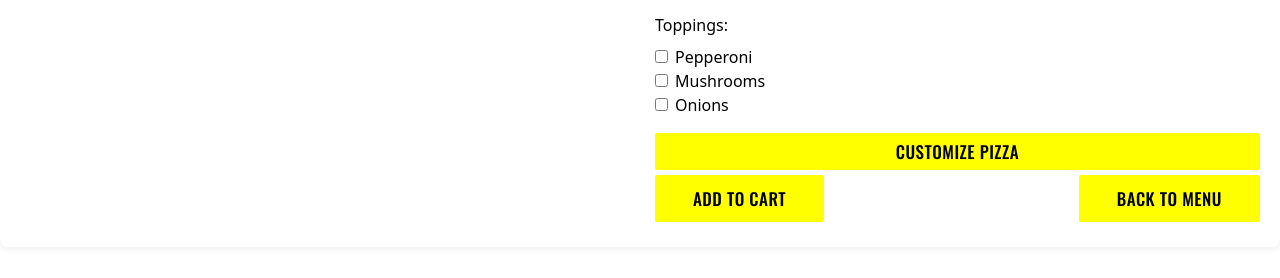
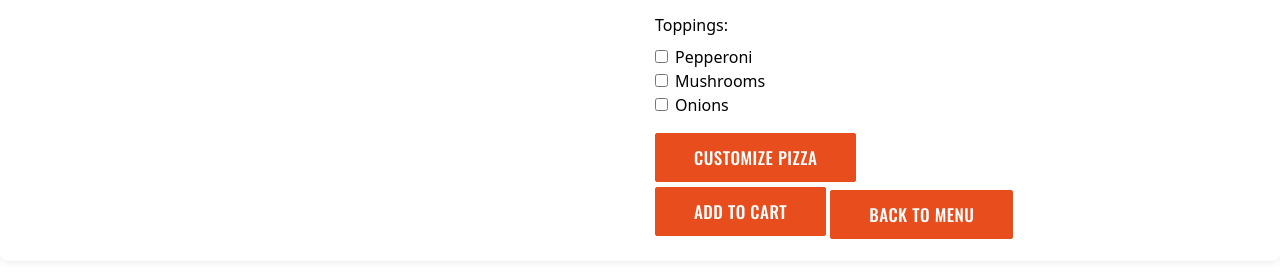
Before and after one commit to PiyumikaBandula/For-All-Your-Pizza-Cravings, a plain HTML site: page product.html in a window 1280 px wide. Shown: the part 172-450 px from the top of the page. Drawn offline with nearby package versions, Linux system fonts and the light colour scheme; no server answers.

Commit message:
Button consistency over pages

```diff
--- a/css/product.css
+++ b/css/product.css
@@ -29,47 +29,8 @@ p {
   color: #333;
 }
 
-.add-to-cart-btn {
-  background-color: yellow;
-  color: black;
-  padding: 10px;
-  border: none;
-  cursor: pointer;
-  float: left;
-}
-
-.add-to-cart-btn:hover {
-    background-color: #f5b200!important;
-}
-
-.back-to-menu-btn {
-  background-color: yellow;
-  color: black;
-  padding: 10px;
-  border: none;
-  cursor: pointer;
-  float: right;
-}
-
-.back-to-menu-btn:hover {
-    background-color: #f5b200!important;
-}
-
 label, input {
   color: black;
-}
-
-#customize-pizza {
-  width: 100%;
-  background-color: yellow;
-  color: black;
-  padding: 10px;
-  border: none;
-  cursor: pointer;
-}
-
-#customize-pizza:hover {
-  background-color: #f5b200!important;
 }
 
 a {
--- a/css/style.css
+++ b/css/style.css
@@ -392,6 +392,29 @@ ul.txt-list {
 /*  Button Color
 /*------------------------------------------*/
 
+.btn-salmon,
+.scroll .btn-salmon,
+.white-color .btn-salmon,
+.salmon-hover:hover,
+.scroll .salmon-hover:hover,
+.white-color .salmon-hover:hover {
+  color: #fff!important;
+  background-color: #e84e1d;
+  border-color: #e84e1d!important;
+}
+
+.btn-tra-salmon,
+.scroll .btn-tra-salmon,
+.white-color .btn-tra-salmon,
+.tra-salmon-hover:hover,
+.scroll .tra-salmon-hover:hover,
+.white-color .tra-salmonhover:hover {
+  color: #e84e1d!important;
+  background-color: transparent;
+  border-color: #e84e1d!important;
+}
+
+
 .btn-red,
 .scroll .btn-red,
 .white-color .btn-red,
```
